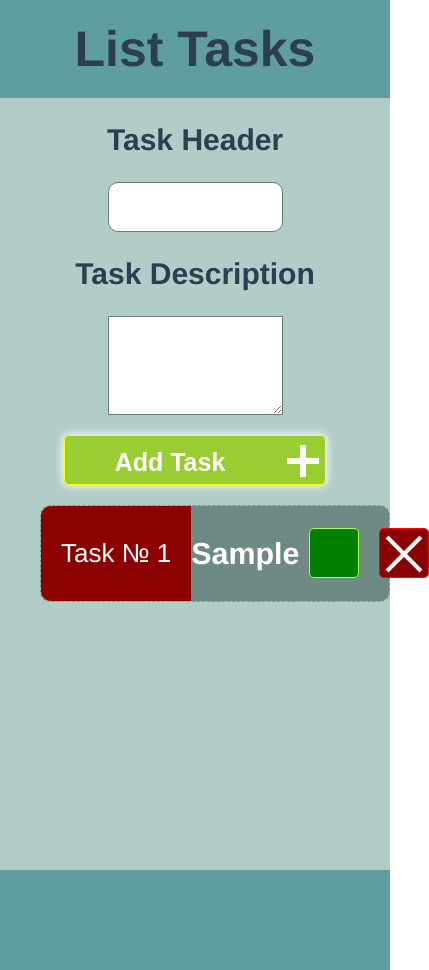
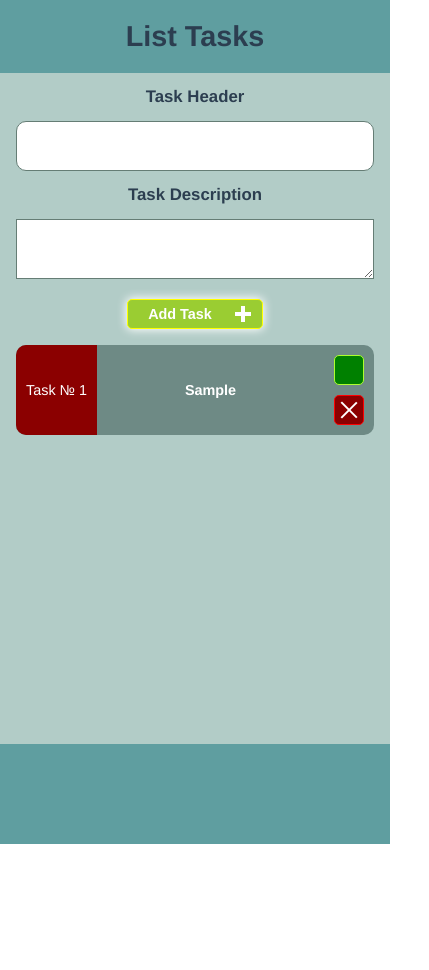
Before and after one commit to KopteLove/task-list, a Vue app: page / in a window 390 px wide. Both pictures are taken after typing "Sample", "Sample" into the empty fields and a click on the button "Add Task". Shown: the whole page, 429 px wide, since content can reach past the window. After the commit the page ends 844 px from the top, so only its background shows below. Built offline with nearby package versions, Linux system fonts and the light colour scheme; the HTML template or start-up script is replaced by a standard one.

Commit message:
adds support localStorage 💾, drag and drop for task-item ↕ and fix style for mobile 📱

```diff
--- a/src/App.vue
+++ b/src/App.vue
@@ -1,8 +1,8 @@
 <template>
     <div id="app">
         <Header/>
-        <AddItem :arr="todos"/>
-        <ListItem :arr="todos"/>
+        <AddItem :taskArr="taskArr"/>
+        <ListItem :taskArr="taskArr"/>
         <Footer/>
     </div>
 </template>
@@ -23,7 +23,15 @@ export default {
     },
     data() {
         return {
-            todos: [],
+            taskArr: JSON.parse(localStorage.getItem('taskStorage') || "[]"),
+        }
+    },
+    watch: {
+        taskArr: {
+            handler: function(taskArr) {
+                localStorage.setItem('taskStorage', JSON.stringify(taskArr))
+            },
+            deep: true
         }
     }
 }
@@ -32,6 +40,10 @@ export default {
 <style>
 * {
     box-sizing: border-box;
+}
+
+html {
+    font-size: 14px;
 }
 
 body {
@@ -45,5 +57,14 @@ body {
     text-align: center;
     color: #2c3e50;
     background-color: #b2ccc7;
+    display: flex;
+    flex-direction: column;
+    min-height: 100vh;
+}
+
+@media screen and (max-width: 767px) {
+    html {
+        font-size: 8px;
+    }
 }
 </style>
--- a/src/components/AddItem.vue
+++ b/src/components/AddItem.vue
@@ -13,7 +13,7 @@
 export default {
     name: 'AddItem',
     props: [
-      'arr'
+      'taskArr'
     ],
     data() {
         return {
@@ -22,16 +22,24 @@ export default {
     },
     methods: {
         addItem() {
+            let numTask = 0;
+            if (this.taskArr.length > 0) {
+                this.taskArr.forEach(function(item) {
+                    numTask = numTask > item.id ? numTask : item.id;
+                });
+            }
+
             this.newTextTask = this.$refs.inputHeader.value.trim();
             if (this.newTextTask.length > 0 && this.newTextTask !== ' ') {
                 let obj = {};
-                obj.id = this.arr.length + 1;
+                obj.id = numTask + 1;
                 obj.title = this.$refs.inputHeader.value;
                 obj.text = this.$refs.inputDescription.value;
-                obj.status = true;
+                obj.open = false;
+                obj.done = false;
                 this.$refs.inputHeader.value = '';
                 this.$refs.inputDescription.value = '';
-                this.arr.push(obj);
+                this.taskArr.unshift(obj);
             }
         }
     },
@@ -40,7 +48,7 @@ export default {
 
 <style lang="scss" scoped>
 section {
-    padding: 0 20px 20px 20px;
+    padding: 0 16px 16px 16px;
     display: flex;
     flex-direction: column;
     justify-content: center;
@@ -48,13 +56,13 @@ section {
 }
 
 h2 {
-    font-size: 30px;
+    font-size: 2.1rem;
 }
 
 input {
     width: 50%;
     height: 50px;
-    font-size: 30px;
+    font-size: 2.1rem;
     border-radius: 10px;
     border: 1px solid #657d75;
     outline: none;
@@ -73,7 +81,7 @@ textarea {
     border: 1px solid #657d75;
     outline: none;
     color: #5f9ea0;
-    font-size: 25px;
+    font-size: 1.8rem;
     padding: 5px 10px;
 
     &:focus {
@@ -84,7 +92,7 @@ textarea {
 }
 
 button {
-    height: 50px;
+    height: 53px;
     margin-top: 20px;
     border-radius: 5px;
     position: relative;
@@ -95,12 +103,11 @@ button {
     color: #ffffff;
     font-weight: bold;
     padding: 0 100px 0 50px;
-    font-size: 25px;
-    line-height: 52px;
+    font-size: 1.8rem;
 
     &:hover {
-        box-shadow: 0 0 10px 5px rgba(0, 0, 0, 0.6);
-        text-shadow: 0 0 5px #ffffff;
+        box-shadow: 0 0 10px 2px rgba(0, 0, 0, 0.6);
+        text-shadow: 0 0 2px #ffffff;
     }
 
     &:focus {
@@ -111,20 +118,39 @@ button {
     &::before {
         content: '';
         position: absolute;
-        top: 22px;
-        right: 6px;
+        top: 50%;
+        right: 11px;
         width: 32px;
         height: 6px;
         background-color: #FFFFFF;
+        transform: translateY(-50%);
     }
 
     &::before {
-        transform: rotate(90deg);
+        transform: translateY(-50%) rotate(90deg);
     }
 
     &:hover::before,
     &:hover::after {
-        box-shadow: 0 0 2px 1px rgba(255, 255, 255, 1);
+        box-shadow: 0 0 2px 0 rgba(255, 255, 255, 1);
+    }
+}
+
+@media screen and (max-width: 767px) {
+    textarea,
+    input {
+        width: 100%;
+    }
+
+    button {
+        height: 30px;
+        padding: 0 50px 0 20px;
+
+        &::after,
+        &::before {
+            width: 16px;
+            height: 4px;
+        }
     }
 }
 </style>
--- a/src/components/Footer.vue
+++ b/src/components/Footer.vue
@@ -12,5 +12,6 @@ export default {
 footer {
     background-color: cadetblue;
     height: 100px;
+    margin-top: auto;
 }
 </style>
--- a/src/components/Header.vue
+++ b/src/components/Header.vue
@@ -19,6 +19,6 @@ header {
 
 h1 {
     margin: 0;
-    font-size: 50px;
+    font-size: 3.6rem;
 }
 </style>
--- a/src/components/ListItem.vue
+++ b/src/components/ListItem.vue
@@ -1,16 +1,28 @@
 <template>
-    <ul>
-        <li :id="'task' + todo.id" v-for="todo in arr" v-bind:key="todo.id">
-            <div :id="'taskNum' + todo.id">
-                <span>Task № {{ todo.id }}</span>
+    <ul class="task-list">
+        <li
+                class="task-item"
+                v-bind:class="{ complete: task.done }"
+                :id="'task-' + task.id"
+                v-for="(task, index) in listTask"
+                v-bind:key="index"
+                draggable="true"
+                @dragover.prevent
+                @dragenter.prevent
+                @drop="onDrop($event, index)"
+                @dragstart="startDrag($event, index)">
+            <div class="task-num">
+                <span>Task № {{ task.id }}</span>
             </div>
-            <div class="text-wrapper">
-                <h3 :id="'title'+ todo.id" @click="todo.status = !todo.status">{{ todo.title }}</h3>
-                <p :id="'text'+ todo.id" v-show="!todo.status">{{ todo.text }}</p>
+            <div class="text-wrapper" @click="task.open = !task.open">
+                <h3 class="task-header">{{ task.title }}</h3>
+                <p class="task-desk" v-show="task.open">{{ task.text }}</p>
             </div>
-            <input :id="'done' + todo.id" type="checkbox">
-            <label @click="doneTask(todo.id)" :for="'done' + todo.id" class="done"></label>
-            <button @click="deleteTask(todo.id)" class="delete"></button>
+            <div class="task-buttons">
+                <input :id="'done' + task.id" type="checkbox" :checked="task.done">
+                <label @click="done($event, task)" :for="'done' + task.id" class="done"></label>
+                <button @click="deleteTask(index)" class="delete"></button>
+            </div>
         </li>
     </ul>
 </template>
@@ -20,82 +32,104 @@
 export default {
     name: 'ListItem',
     props: [
-        'arr'
+        'taskArr'
     ],
+    data: () => {
+        return {
+            dragging: null
+        };
+    },
     methods: {
-        doneTask(id) {
-            document.getElementById('title' + id).classList.toggle('crossed-out');
-            document.getElementById('text' + id).classList.toggle('crossed-out');
-            document.getElementById('task' + id).classList.toggle('complete');
-            document.getElementById('taskNum' + id).classList.toggle('complete-num');
+        deleteTask(task) {
+            this.taskArr.splice(task, 1);
         },
-        deleteTask(todo) {
-            this.arr.splice(this.arr.indexOf(todo), 1);
-            this.render();
+        done(evn, task) {
+            evn.preventDefault();
+            task.done = !task.done;
         },
-        render() {
-            this.arr.forEach((el, i) => {
-                el.id = i + 1;
-            })
-        }
+        startDrag(evt, index) {
+            this.dragging = index;
+        },
+        onDrop(evt, to) {
+            if (to === -1) {
+                this.taskArr.splice(this.dragging, 1);
+            } else {
+                this.taskArr.splice(to, 0, this.taskArr.splice(this.dragging, 1)[0]);
+            }
+        },
     },
+    computed: {
+        listTask() {
+            return this.taskArr;
+        },
+    }
 }
 </script>
 
 <style lang="scss" scoped>
-ul {
+.task-list {
     margin: 0 auto;
-    padding-bottom: 20px;
+    padding: 0 40px 20px;
     list-style-type: none;
-    min-height: 365px;
     max-width: 1500px;
+    width: 100%;
 }
 
-li {
+.task-item {
     display: flex;
     justify-content: space-between;
-    font-size: 26px;
-    border: 1px dashed #a3bfb8;
+    font-size: 1.8rem;
     background-color: #6e8a85;
     color: #ffff;
     border-radius: 10px;
+    cursor: move;
 
     &:not(:last-of-type) {
         margin-bottom: 20px;
     }
+}
 
-    & > div:first-child {
-        background-color: darkred;
-        color: #FFFFFF;
-        flex-shrink: 0;
-        border-radius: 10px 0 0 10px;
-        padding: 0 20px;
-        display: flex;
-        justify-content: center;
-        align-items: center;
-
-        &.complete-num {
-            background-color: green;
-        }
-    }
+.task-num {
+    background-color: darkred;
+    color: #FFFFFF;
+    flex-shrink: 0;
+    border-radius: 10px 0 0 10px;
+    padding: 0 20px;
+    display: flex;
+    justify-content: center;
+    align-items: center;
 }
 
 .complete {
     background-color: yellowgreen;
+
+    .crossed-out {
+        text-decoration: line-through;
+        text-decoration-color: darkgreen;
+        color: green;
+    }
+
+    .task-num {
+        background-color: green;
+    }
 }
 
 .text-wrapper {
     flex-grow: 1;
+    padding: 0 10px;
 }
 
-h3 {
+.task-header {
     cursor: pointer;
+    font-size: 1.8rem;
 }
 
-.crossed-out {
-    text-decoration: line-through;
-    text-decoration-color: darkgreen;
-    color: green;
+.task-desk {
+    font-size: 1.5rem;
+}
+
+.task-buttons {
+    display: flex;
 }
 
 .done,
@@ -111,7 +145,7 @@ h3 {
 
 .done:hover,
 .delete:hover {
-    box-shadow: 0 0 10px 5px rgba(0, 0, 0, 0.6);
+    box-shadow: 0 0 10px 2px rgba(0, 0, 0, 0.6);
 }
 
 .done {
@@ -126,10 +160,6 @@ input {
     width: 1px;
     height: 1px;
     margin: -1px;
-
-    &:focus + .done {
-        box-shadow: 0 0 10px 1px #FFFFFF;
-    }
 
     &:checked + .done::before,
     &:checked + .done::after {
@@ -149,13 +179,13 @@ input {
     &:checked + .done::before {
         top: 27px;
         left: 6px;
-        width: 40%;
-        transform: rotate(50deg);
+        width: 30%;
+        transform: rotate(40deg);
     }
 
     &:checked + .done:hover::before,
     &:checked + .done:hover::after {
-        box-shadow: 0 0 5px 1px rgba(255, 255, 255, 1);
+        box-shadow: 0 0 5px 0 rgba(255, 255, 255, 1);
     }
 }
 
@@ -163,6 +193,7 @@ input {
     background-color: darkred;
     border: 1px solid red;
     outline: none;
+    margin-right: 20px;
 
     &:active {
         box-shadow: 0 0 5px 1px red;
@@ -184,9 +215,67 @@ input {
         transform: rotate(-45deg);
     }
 
-    &:active::before,
-    &:active::after {
-        box-shadow: 0 0 5px 1px rgba(255, 255, 255, 1);
+    &:hover::before,
+    &:hover::after {
+        box-shadow: 0 0 5px 0 rgba(255, 255, 255, 1);
+    }
+}
+
+@media screen and (max-width: 767px) {
+    .task-list {
+        padding: 0 16px 20px;
+    }
+
+    .text-wrapper {
+        padding: 0 5px;
+        display: flex;
+        flex-direction: column;
+        justify-content: center;
+    }
+
+    .task-buttons {
+        flex-direction: column;
+    }
+
+    .done,
+    .delete {
+        width: 30px;
+        height: 30px;
+        margin: 10px;
+    }
+
+    .task-num {
+        padding: 10px;
+    }
+
+    .delete {
+        margin: 0 10px 10px;
+
+        &::after,
+        &::before {
+            height: 2px;
+            width: 80%;
+            left: 3px;
+        }
+    }
+
+    input {
+        &:checked + .done::before,
+        &:checked + .done::after {
+            height: 3px;
+        }
+
+        &:checked + .done::after {
+            top: 13px;
+            left: 8px;
+            width: 60%;
+        }
+
+        &:checked + .done::before {
+            top: 15px;
+            left: 6px;
+            width: 20%;
+        }
     }
 }
 </style>
```
Also changed, not shown: 1 other file (tests, documents, lock files or other folders).
